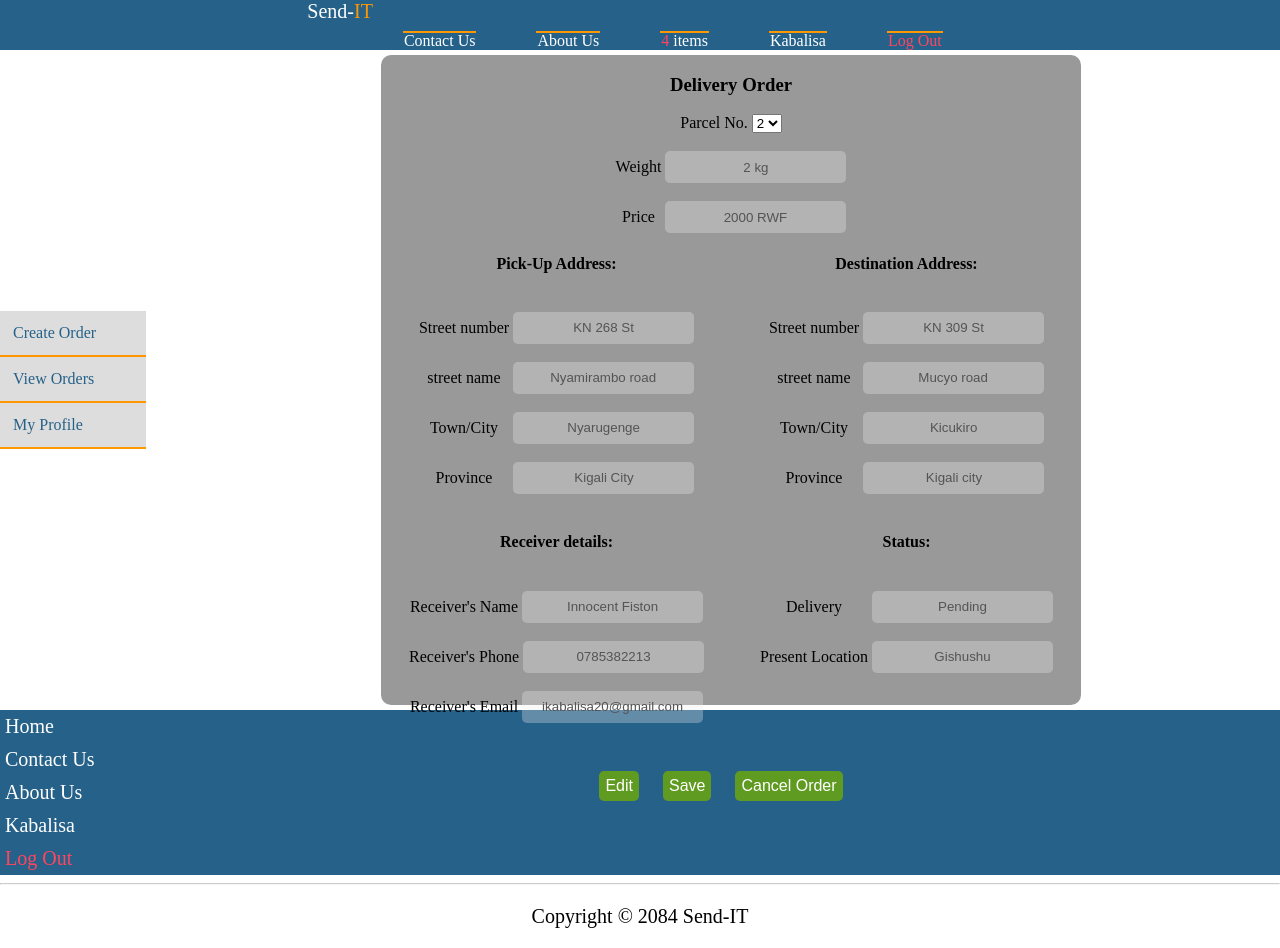
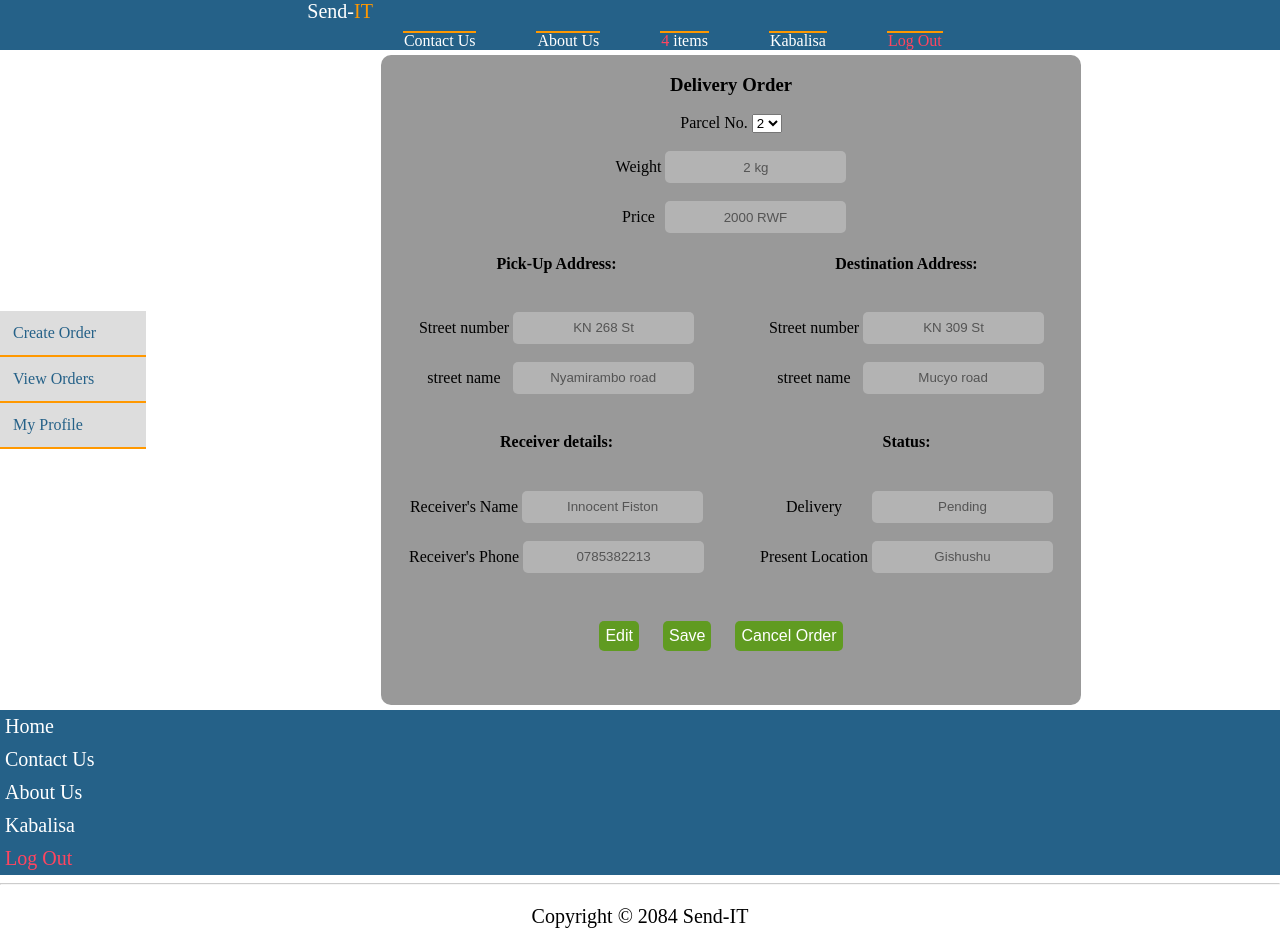
Before and after one commit to Kabalisa/Send-IT-API, a plain HTML site: page html/order-detail.html in a window 1280 px wide. Drawn offline with Linux system fonts and the light colour scheme.

Commit message:
update order-detail page

```diff
--- a/html/order-detail.html
+++ b/html/order-detail.html
@@ -35,23 +35,18 @@
         <b><h4>Pick-Up Address:</h4></b><br>
         Street number <input type="text" id="edit"  disabled="true"  value="KN 268 St"><br><br>
         street name   <input type="text" id="edit" class="pick2" disabled="true" value="Nyamirambo road"><br><br>
-        Town/City     <input type="text" id="edit" class="pick3" disabled="true" value="Nyarugenge"><br><br>
-        Province      <input type="text" id="edit" class="pick4" disabled="true" value="Kigali City"><br><br>
         </div>
 
         <div>
         <b><h4>Destination Address:</h4></b><br>
         Street number <input type="text" id="edit"  disabled="true"  value="KN 309 St"><br><br>
         street name   <input type="text" id="edit" class="pick2" disabled="true"  value="Mucyo road"><br><br>
-        Town/City     <input type="text" id="edit" class="pick3" disabled="true"  value="Kicukiro"><br><br>
-        Province      <input type="text" id="edit" class="pick4" disabled="true"  value="Kigali city"><br><br>
         </div>
 
         <div>
         <b><h4>Receiver details:</h4></b><br>
         Receiver's Name  <input type="text" id="edit"  disabled="true"  value="Innocent Fiston"><br><br>
         Receiver's Phone <input type="text" id="edit"  disabled="true"  value="0785382213"><br><br>
-        Receiver's Email <input type="text" id="edit"  disabled="true"  value="ikabalisa20@gmail.com"><br><br>
         </div>
 
         <div>
```
